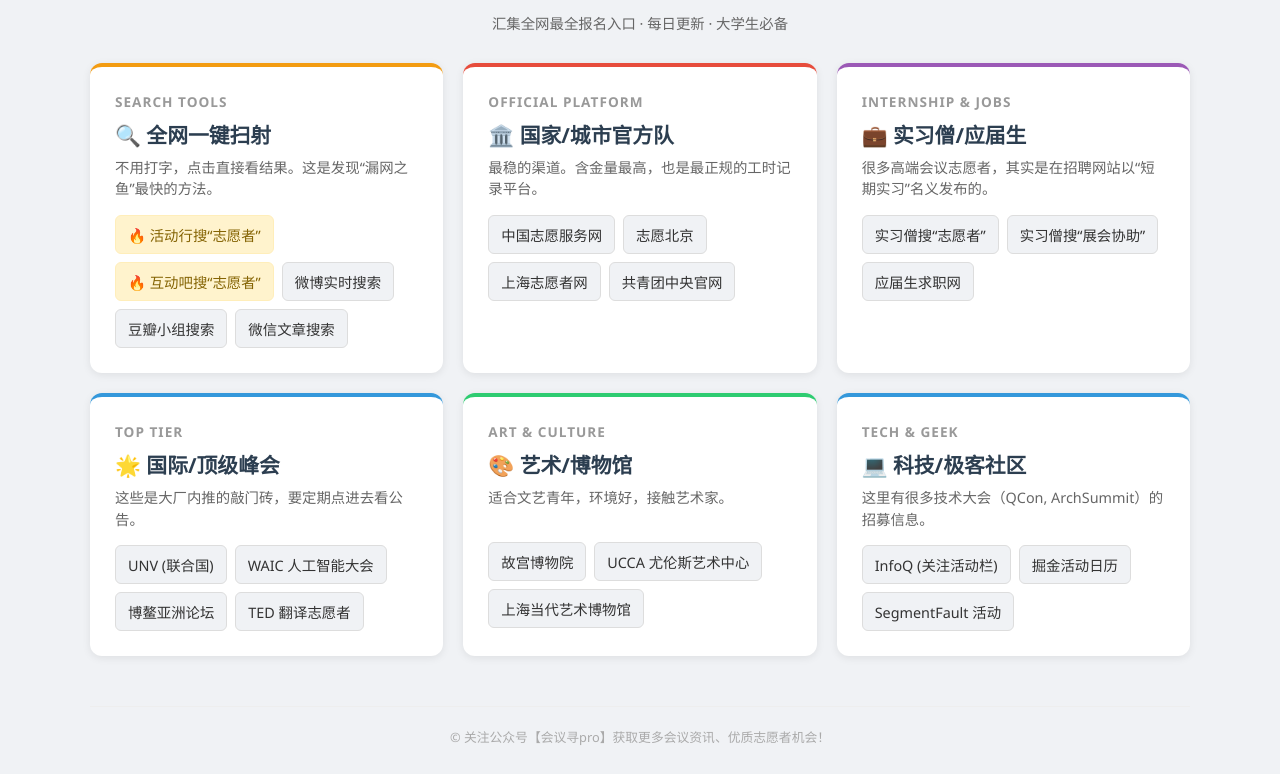
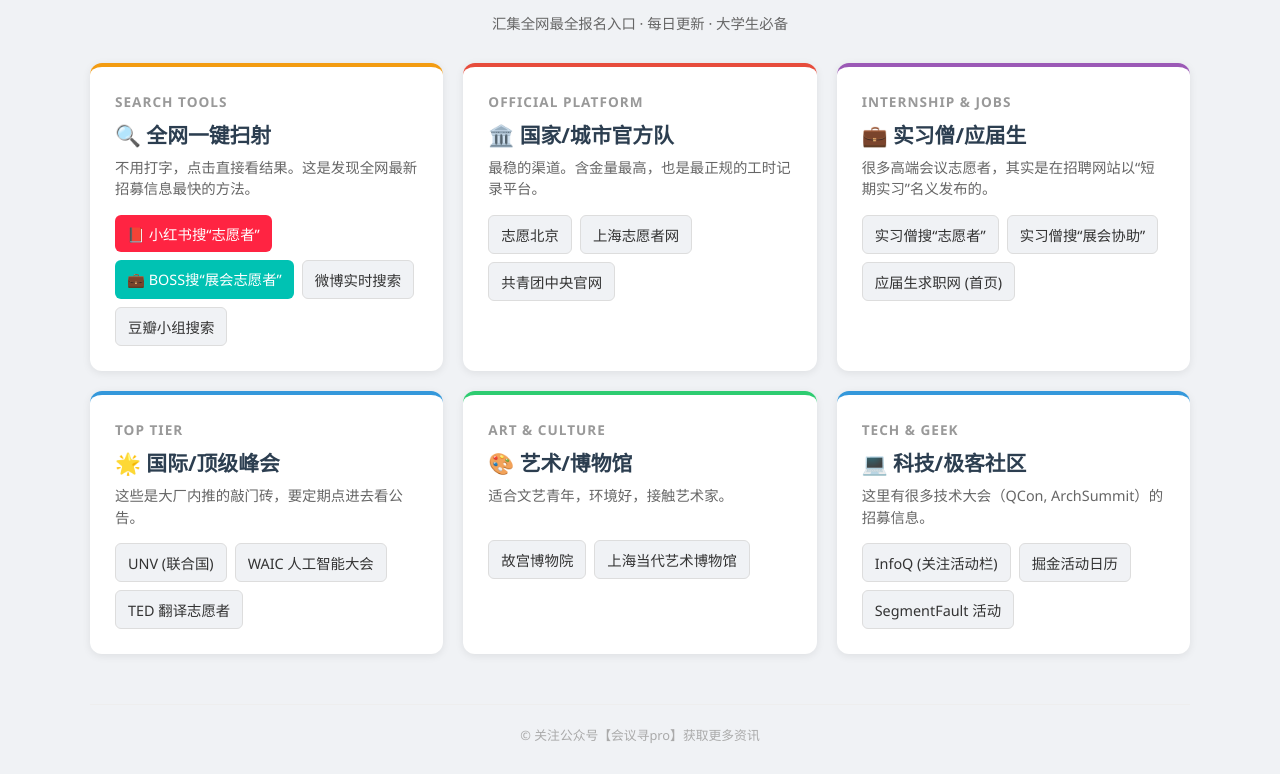
Before and after one commit to daviddzyto878-lgtm/volunteer, a plain HTML site: page index.html in a window 1280 px wide. Shown: the part 98-872 px from the top of the page. Drawn offline with Linux system fonts and the light colour scheme.

Commit message:
Update index.html

```diff
--- a/index.html
+++ b/index.html
@@ -5,11 +5,11 @@
     <meta name="viewport" content="width=device-width, initial-scale=1.0">
 
     <title>全国大学生志愿者/会议资讯导航 - 找志愿者入口大全</title>
-    <meta name="description" content="2025最新全国志愿者招募导航站。收录中国志愿服务网、世界人工智能大会、ChinaJoy、大型展会、博物馆志愿者报名入口。大学生刷简历、赚工时、找实习的必备工具箱。">
-    <meta name="keywords" content="志愿者招募, 大学生志愿者, 会议志愿者, 展会兼职, 志愿中国官网, 志愿者报名入口, 2025志愿者, 义工旅行, 实习机会, 展会内推">
+    <meta name="description" content="2025最新全国志愿者招募导航站。收录志愿北京、上海志愿者网、世界人工智能大会、大型展会、博物馆志愿者报名入口。大学生刷简历、赚工时、找实习的必备工具箱。">
+    <meta name="keywords" content="志愿者招募, 大学生志愿者, 会议志愿者, 展会兼职, 志愿北京, 志愿者报名入口, 2025志愿者, 义工旅行, 实习机会, 展会内推">
     <meta name="author" content="你的公众号名称">
     <style>
-        /* 样式表 (保持 v2.0 的好看样式) */
+        /* 样式表 (v2.0 的好看亮色样式，保持不变) */
         body { font-family: 'Segoe UI', Tahoma, Geneva, Verdana, sans-serif; background-color: #f0f2f5; color: #333; padding: 20px; }
         .container { max-width: 1100px; margin: 0 auto; }
         h1 { text-align: center; color: #1a1a1a; margin-bottom: 10px; }
@@ -36,6 +36,13 @@
         .btn.hot { background-color: #fff3cd; color: #856404; border-color: #ffeeba; }
         .btn.hot:hover { background-color: #ffc107; color: #000; }
 
+        /* 特殊按钮颜色：小红书红 */
+        .btn.xhs { background-color: #ff2442; color: white; border: none; }
+        .btn.xhs:hover { background-color: #e61e3a; }
+        /* 特殊按钮颜色：BOSS直聘蓝 */
+        .btn.boss { background-color: #00c2b3; color: white; border: none; }
+        .btn.boss:hover { background-color: #00a89b; }
+
         .footer { text-align: center; margin-top: 50px; color: #aaa; font-size: 0.8em; border-top: 1px solid #eee; padding-top: 20px;}
     </style>
 </head>
@@ -50,13 +57,12 @@
         <div class="card search">
             <span class="category">Search Tools</span>
             <div class="title">🔍 全网一键扫射</div>
-            <div class="desc">不用打字，点击直接看结果。这是发现“漏网之鱼”最快的方法。</div>
+            <div class="desc">不用打字，点击直接看结果。这是发现全网最新招募信息最快的方法。</div>
             <div class="btn-group">
-                <a href="https://www.huodongxing.com/search?q=志愿者" target="_blank" class="btn hot">🔥 活动行搜“志愿者”</a>
-                <a href="https://www.hdb.com/find/key_%E5%BF%97%E6%84%BF%E8%80%85/" target="_blank" class="btn hot">🔥 互动吧搜“志愿者”</a>
+                <a href="https://www.xiaohongshu.com/search_result?keyword=%E5%BF%97%E6%84%BF%E8%80%85" target="_blank" class="btn xhs">📕 小红书搜“志愿者”</a>
+                <a href="https://www.zhipin.com/web/geek/job?query=%E5%B1%95%E4%BC%9A%E5%BF%97%E6%84%BF%E8%80%85" target="_blank" class="btn boss">💼 BOSS搜“展会志愿者”</a>
                 <a href="https://s.weibo.com/weibo?q=志愿者招募" target="_blank" class="btn">微博实时搜索</a>
                 <a href="https://www.douban.com/search?q=志愿者招募" target="_blank" class="btn">豆瓣小组搜索</a>
-                <a href="https://www.sogou.com/weixin?type=2&query=全国+会议+志愿者" target="_blank" class="btn">微信文章搜索</a>
             </div>
         </div>
 
@@ -65,7 +71,6 @@
             <div class="title">🏛️ 国家/城市官方队</div>
             <div class="desc">最稳的渠道。含金量最高，也是最正规的工时记录平台。</div>
             <div class="btn-group">
-                <a href="https://www.cvs.org.cn/" target="_blank" class="btn">中国志愿服务网</a>
                 <a href="https://www.bv2008.cn/" target="_blank" class="btn">志愿北京</a>
                 <a href="https://www.volunteer.sh.cn/" target="_blank" class="btn">上海志愿者网</a>
                 <a href="https://www.gqt.org.cn/" target="_blank" class="btn">共青团中央官网</a>
@@ -79,7 +84,7 @@
             <div class="btn-group">
                 <a href="https://www.shixiseng.com/interns?k=志愿者" target="_blank" class="btn">实习僧搜“志愿者”</a>
                 <a href="https://www.shixiseng.com/interns?k=展会协助" target="_blank" class="btn">实习僧搜“展会协助”</a>
-                <a href="https://s.yingjiesheng.com/result/WORD/%E5%BF%97%E6%84%BF%E8%80%85-0-0-0-0-0-0-0-0-0-0-0-1.html" target="_blank" class="btn">应届生求职网</a>
+                <a href="https://www.yingjiesheng.com/" target="_blank" class="btn">应届生求职网 (首页)</a>
             </div>
         </div>
 
@@ -90,7 +95,6 @@
             <div class="btn-group">
                 <a href="https://app.unv.org/" target="_blank" class="btn">UNV (联合国)</a>
                 <a href="https://www.worldaic.com.cn/" target="_blank" class="btn">WAIC 人工智能大会</a>
-                <a href="http://www.boaoforum.org/" target="_blank" class="btn">博鳌亚洲论坛</a>
                 <a href="https://www.ted.com/participate/translate" target="_blank" class="btn">TED 翻译志愿者</a>
             </div>
         </div>
@@ -101,7 +105,6 @@
             <div class="desc">适合文艺青年，环境好，接触艺术家。</div>
             <div class="btn-group">
                 <a href="https://www.dpm.org.cn/about/volunteer.html" target="_blank" class="btn">故宫博物院</a>
-                <a href="https://ucca.org.cn/about-ucca/join-us/" target="_blank" class="btn">UCCA 尤伦斯艺术中心</a>
                 <a href="https://www.powerstationofart.com/" target="_blank" class="btn">上海当代艺术博物馆</a>
             </div>
         </div>
@@ -120,7 +123,7 @@
     </div>
 
     <div class="footer">
-        ©  关注公众号【会议寻pro】获取更多会议资讯、优质志愿者机会！
+        © 关注公众号【会议寻pro】获取更多资讯
     </div>
 </div>
 
```
